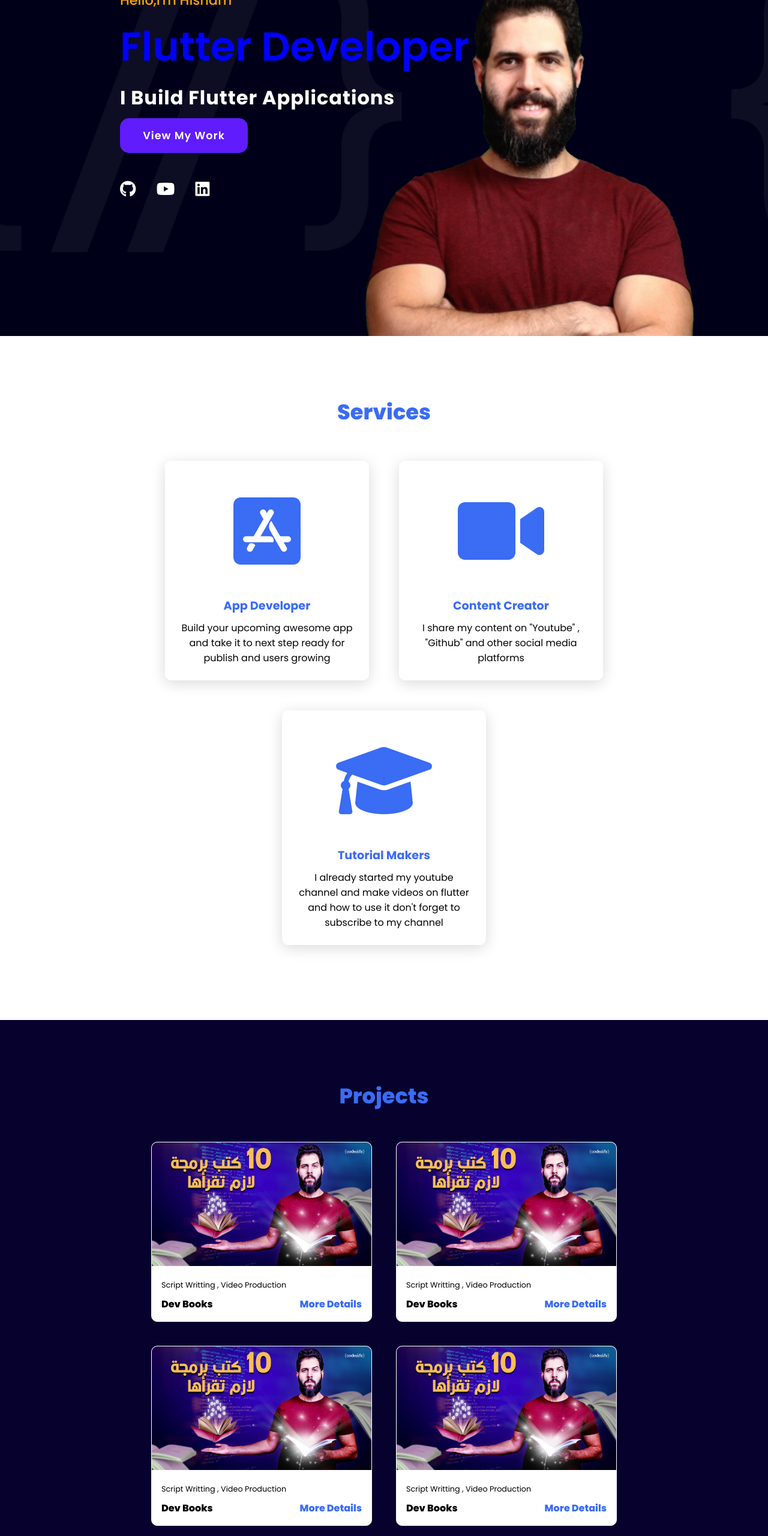
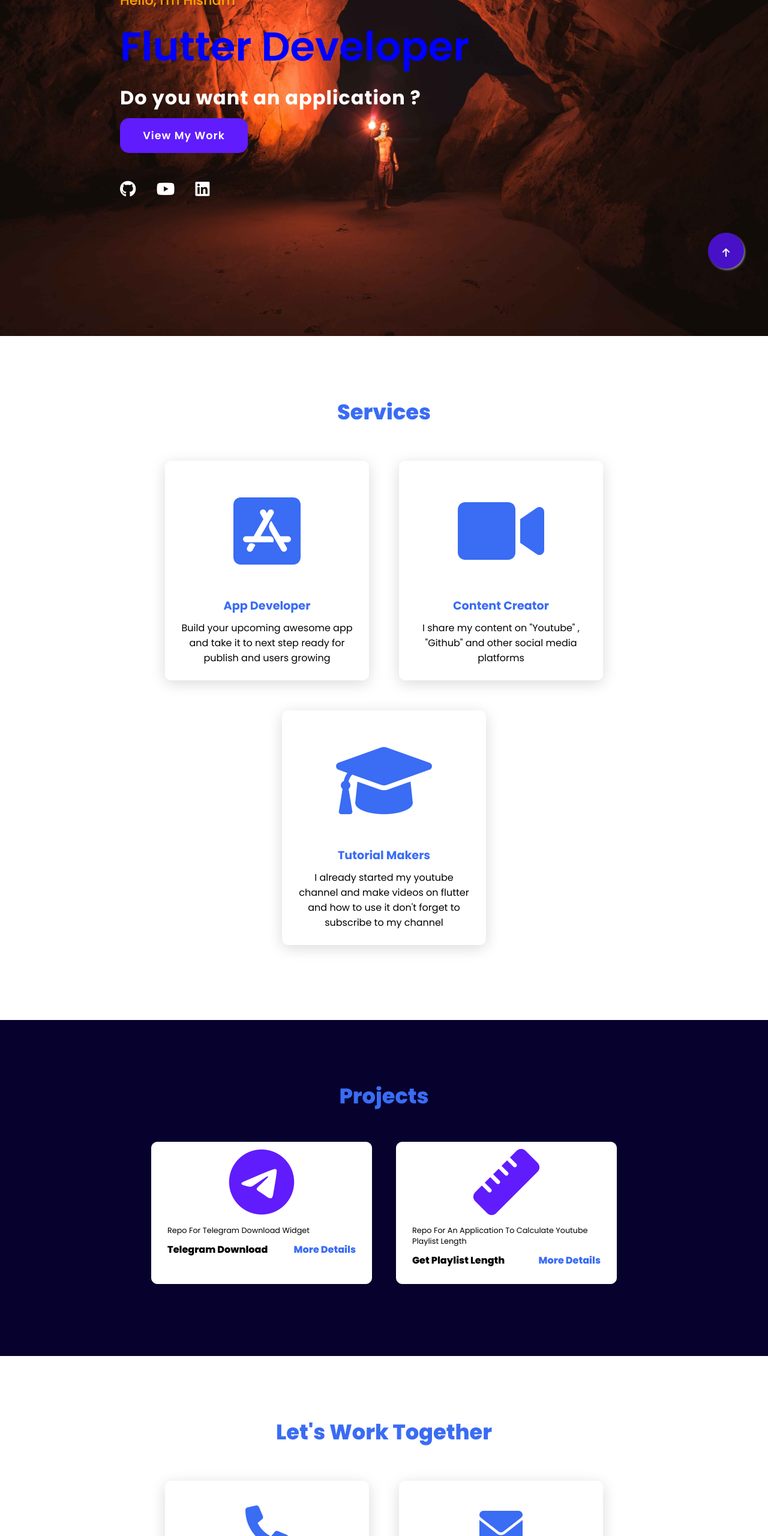
Before and after one commit to his-s/Hisham-Own-Profile-, a plain HTML site: page index.html in a window 1280 px wide. Shown: the part 240-2800 px from the top of the page at 60% size. Drawn offline with Linux system fonts and the light colour scheme.

Commit message:
complete project pc view

```diff
--- a/index.html
+++ b/index.html
@@ -20,15 +20,19 @@
             <a href="#contact">Contact</a>
         </nav>
     </header>
-    <section class="main">
+    <a class="up-button" href="#top">
+        <i class="fa-solid fa-arrow-up"></i>
+    </a>
+    <section class="main" id="top">
         <div>
-            <h2>Hello,I'm Hisham<br> <span>Flutter Developer</span></h2>
-            <h3>I Build Flutter Applications</h3>
-            <a href="projects" class="main-btn">View My Work</a>
+            <h2>Hello, I'm Hisham<br> <span>Flutter Developer</span></h2>
+            <h3>Do you want an application ?</h3>
+            <a href="#projects" class="main-btn">View My Work</a>
             <div class="social-btns">
-                <a href="#"><i class="fa-brands fa-github"></i></a>
-                <a href="#"><i class="fa-brands fa-youtube"></i></a>
-                <a href="#"><i class="fa-brands fa-linkedin"></i></a>
+                <a href="https://github.com/his-s"><i class="fa-brands fa-github"></i></a>
+                <a href="https://www.youtube.com/channel/UCaGoSpHAdhvKDmqAuvQ6ClQ/videos"><i
+                        class="fa-brands fa-youtube"></i></a>
+                <a href="#10"><i class="fa-brands fa-linkedin"></i></a>
 
             </div>
         </div>
@@ -74,79 +78,73 @@
         <div class="content">
             <div class="project-card">
                 <div class="project-image">
-                    <img src="images/work1.jpg" />
+                    <i class="fa-brands fa-telegram"></i>
                 </div>
                 <div class="project-info">
-                    <p class="project-category">Script Writting , Video Production</p>
+                    <p class="project-category">Repo For Telegram Download Widget </p>
                     <strong class="project-title">
-                        <span>Dev Books</span>
-                        <a class="more-detailes" href="#">More Details</a>
+                        <span>Telegram Download </span>
+                        <a class="more-detailes" href="https://github.com/his-s/Telegram_Animated_Widget">More
+                            Details</a>
                     </strong>
                 </div>
             </div>
             <div class="project-card">
                 <div class="project-image">
-                    <img src="images/work1.jpg" />
+                    <i class="fa-solid fa-ruler"></i>
                 </div>
                 <div class="project-info">
-                    <p class="project-category">Script Writting , Video Production</p>
+                    <p class="project-category">Repo For An Application To Calculate Youtube Playlist Length</p>
                     <strong class="project-title">
-                        <span>Dev Books</span>
-                        <a class="more-detailes" href="#">More Details</a>
-                    </strong>
-                </div>
-            </div>
-            <div class="project-card">
-                <div class="project-image">
-                    <img src="images/work1.jpg" />
-                </div>
-                <div class="project-info">
-                    <p class="project-category">Script Writting , Video Production</p>
-                    <strong class="project-title">
-                        <span>Dev Books</span>
-                        <a class="more-detailes" href="#">More Details</a>
-                    </strong>
-                </div>
-            </div>
-            <div class="project-card">
-                <div class="project-image">
-                    <img src="images/work1.jpg" />
-                </div>
-                <div class="project-info">
-                    <p class="project-category">Script Writting , Video Production</p>
-                    <strong class="project-title">
-                        <span>Dev Books</span>
-                        <a class="more-detailes" href="#">More Details</a>
-                    </strong>
-                </div>
-            </div>
-            <div class="project-card">
-                <div class="project-image">
-                    <img src="images/work1.jpg" />
-                </div>
-                <div class="project-info">
-                    <p class="project-category">Script Writting , Video Production</p>
-                    <strong class="project-title">
-                        <span>Dev Books</span>
-                        <a class="more-detailes" href="#">More Details</a>
-                    </strong>
-                </div>
-            </div>
-            <div class="project-card">
-                <div class="project-image">
-                    <img src="images/work1.jpg" />
-                </div>
-                <div class="project-info">
-                    <p class="project-category">Script Writting , Video Production</p>
-                    <strong class="project-title">
-                        <span>Dev Books</span>
-                        <a class="more-detailes" href="#">More Details</a>
+                        <span>Get Playlist Length</span>
+                        <a class="more-detailes" href="https://github.com/his-s/Get-Youtube-Playlist-Length">More
+                            Details</a>
                     </strong>
                 </div>
             </div>
 
+
         </div>
     </section>
+    <section class="card-contact" id="contact">
+        <h2 class="title">Let's Work Together</h2>
+        <div class="content">
+            <div class="card">
+                <div class="icon">
+                    <i class="fa-solid fa-phone"></i>
+                </div>
+                <div class="info">
+                    <h3>Phone</h3>
+                    <p>201067560131</p>
+
+                </div>
+            </div>
+            <div class="card">
+                <div class="icon">
+                    <i class="fa-solid fa-envelope"></i>
+                </div>
+                <div class="info">
+                    <h3>Email</h3>
+                    <p>tanton509@gmail.com</p>
+
+                </div>
+            </div>
+        </div>
+    </section>
+    <footer>
+        <div class="copyright">
+            <h2>Copyrights@</h2>
+            <h2 class="name">hisham Elsayed</h2>
+        </div>
+        <div class="social-btns">
+            <a href="https://github.com/his-s"><i class="fa-brands fa-github"></i></a>
+            <a href="https://www.youtube.com/channel/UCaGoSpHAdhvKDmqAuvQ6ClQ/videos"><i
+                    class="fa-brands fa-youtube"></i></a>
+            <a href="#10"><i class="fa-brands fa-linkedin"></i></a>
+
+        </div>
+    </footer>
+
 </body>
 
 </html>
--- a/style.css
+++ b/style.css
@@ -44,7 +44,7 @@ section{
   width: 100%;
   min-height: 100vh;
   align-items: center;
-  background: url(images/background.jpeg) no-repeat;
+  background: url(images/back3.jpg) no-repeat;
   background-size:cover;
   background-position: center;
 }
@@ -144,16 +144,28 @@ section{
   border-radius: 10px;
   margin: 20px;
   overflow: hidden;
+  justify-content: center;
   width: 23em;
   min-height: 14em;
+  max-height: 30em;
   transition: 0.7s ease;
+  padding: 10px;
+  align-items: center;
 
 }
+
 .project-card:hover{
   transform: scale(1.1);
 }
-.project-card img{
-  width: 100%;
+.project-card .project-image{
+  justify-content: center;
+  display: flex;
+
+}
+.project-card  i{
+  font-size: 7em;
+  text-align: center;
+  color: #601cfc;
   transition: 0.7s ease;
 }
 .project-card:hover .project-image{
@@ -180,4 +192,52 @@ section{
 
  color: #601cfc;
 }
- /* stopped in 1.5 h/ min
+.card-contact .content .icon{
+  font-size: 4.5em;
+}
+.card-contact .content .info h3{
+  color: #000;
+
+}
+.card-contact .content .info p{
+  font-size: 1.3em;
+}
+footer{
+  background-color: #000;
+  width: 100%;
+  display: flex;
+  justify-content: space-between;
+  min-height:7em;
+  align-items: center;
+  padding: 20px;
+}
+footer .copyright{
+  display: flex;
+  color: white;
+  text-transform: capitalize;
+  letter-spacing: 1.2px;
+}
+footer .copyright .name{
+  color: #601cfc;
+}
+footer .social-btns a{
+  font-size: 1.3em;
+  padding-right: 15px;
+}
+.up-button{
+ position:fixed;
+	width:60px;
+	height:60px;
+	bottom:7em;
+	right:40px;
+	background-color:#4811c7;
+	color:#FFF;
+	border-radius:50px;
+	text-align:center;
+	box-shadow: 2px 2px 3px gray;
+ padding: 1.3em;
+}
+.up-button i{
+  text-align: center;
+}
+ /* stopped in 1.27 h/ min
```
Also changed, not shown: images/back2.jpg (added), images/back3.jpg (added), images/background.jpeg (deleted), images/work1.jpg (deleted), images/work2.jpg (deleted), images/work3.jpg (deleted), images/work4.jpg (deleted), images/work5.jpg (deleted), images/work6.jpg (deleted).
